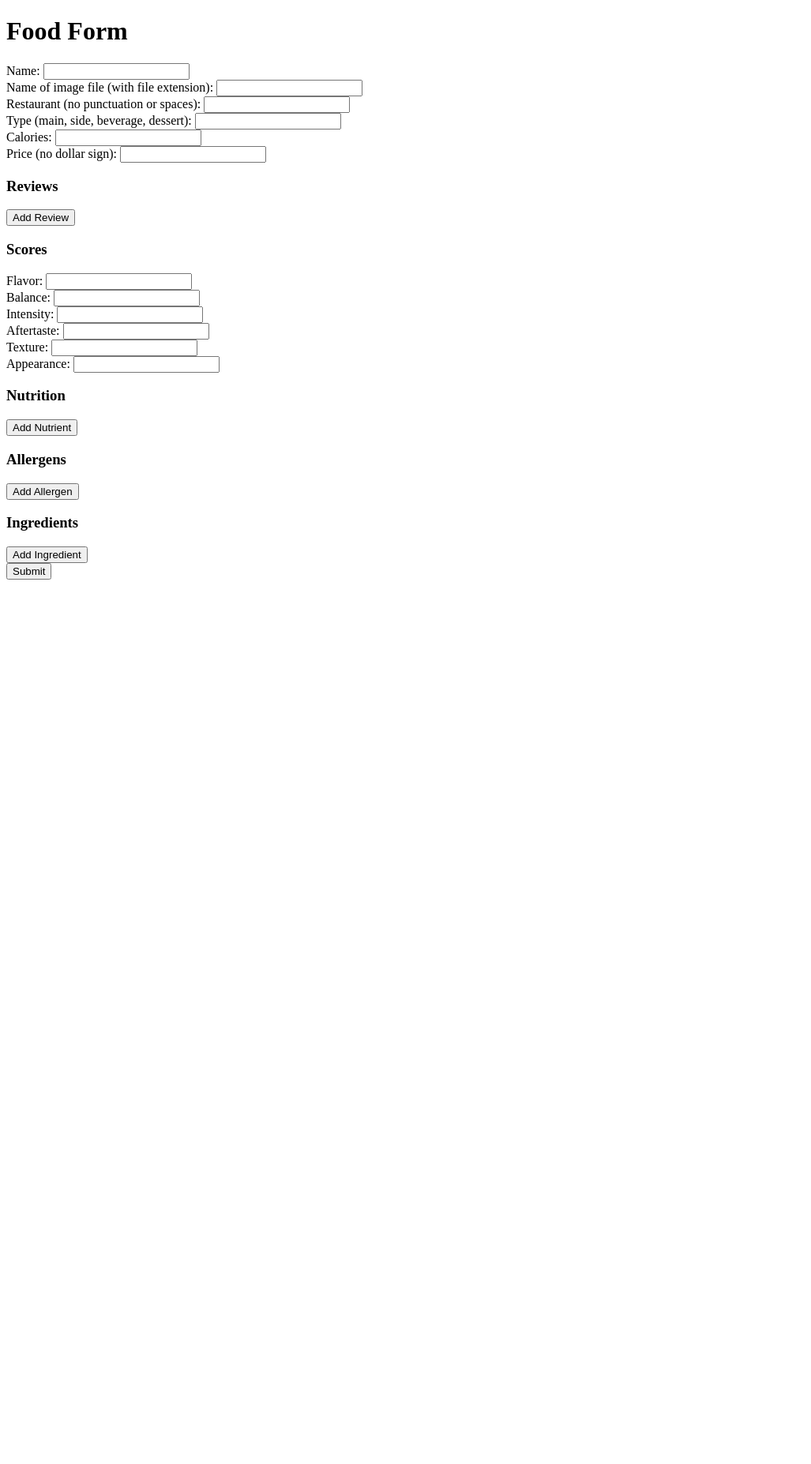
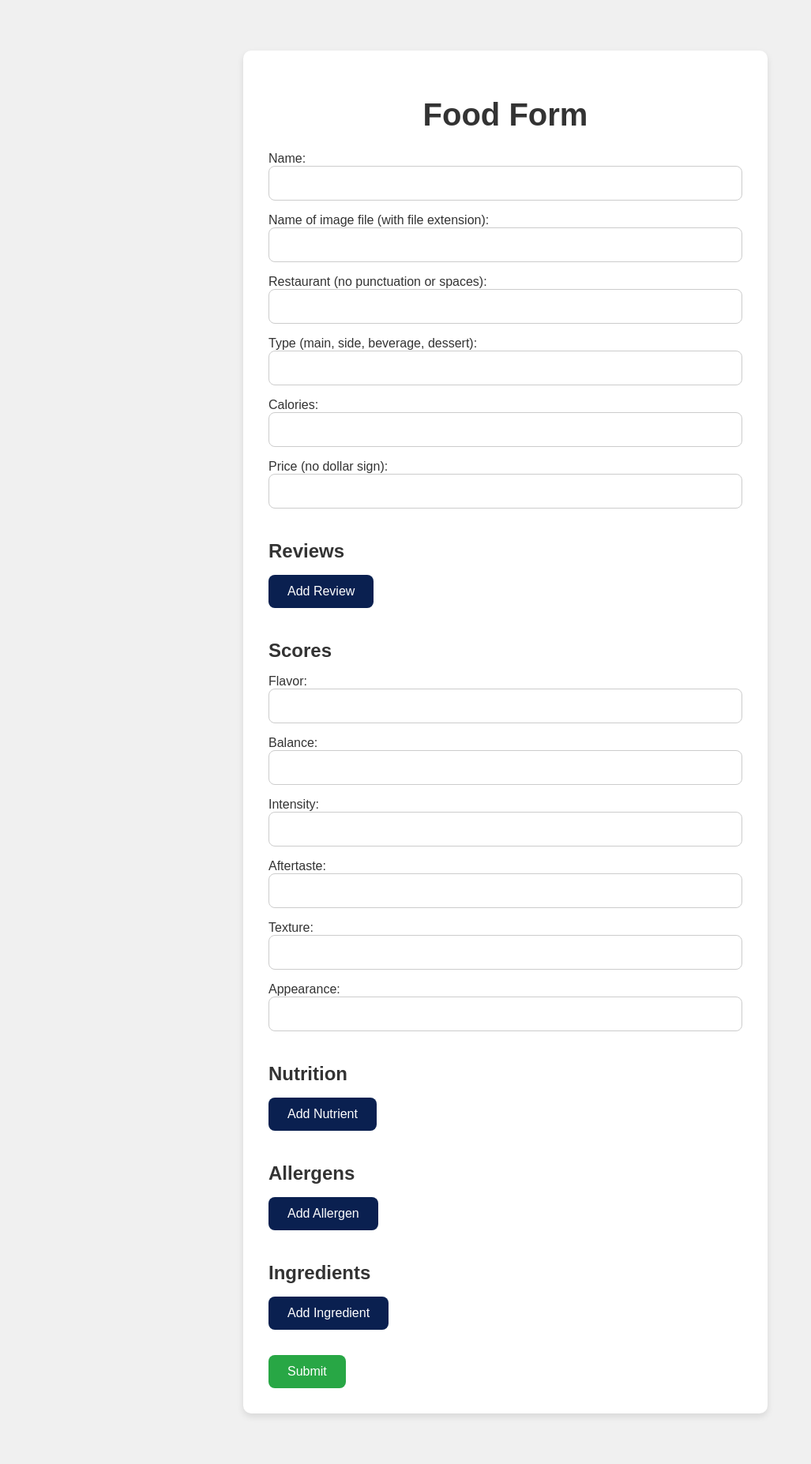
Before and after one commit to HexaA2/foodieJSON, a Flask app: page /food in a window 1280 px wide. Shown: the whole page at 79% size, without its empty margins (0-1027 px from the left). Before the commit the page ends 734 px from the top, so only its background shows below. Run offline with Flask 3, Linux system fonts and the light colour scheme.

Commit message:
form styling

```diff
--- /dev/null
+++ b/static/styles.css
@@ -0,0 +1,147 @@
+/* General styles */
+body {
+    font-family: Arial, sans-serif;
+    display: flex;
+    flex-direction: column;
+    align-items: center;
+    justify-content: flex-start;
+    min-height: 100vh;
+    margin: 0;
+    background-color: #f0f0f0;
+    padding: 2rem 1rem;
+    align-items: center;
+    justify-content: center;
+}
+
+h1 {
+    font-size: 2.5rem;
+    margin-bottom: 1.5rem;
+    color: #333;
+    text-align: center;
+}
+
+/* Button styles for index page */
+.button-container {
+    display: flex;
+    flex-direction: column;
+    align-items: center;
+}
+
+.button {
+    text-decoration: none;
+    font-size: 1.2rem;
+    color: white;
+    background-color: #0a2050;
+    padding: 1rem 2rem;
+    margin: 0.5rem;
+    border-radius: 10px;
+    transition: background-color 0.3s, box-shadow 0.3s;
+    display: inline-block;
+    text-align: center;
+}
+
+.button:hover {
+    background-color: #163a82;
+    box-shadow: 0 4px 8px rgba(0, 0, 0, 0.2);
+}
+
+/* Form container styles */
+.form-container {
+    background-color: #fff;
+    padding: 2rem;
+    border-radius: 10px;
+    box-shadow: 0 4px 8px rgba(0, 0, 0, 0.1);
+    max-width: 600px;
+    width: 100%;
+    margin: 2rem 0; /* Adds space around the form */
+}
+
+h3 {
+    font-size: 1.5rem;
+    color: #333;
+    margin-bottom: 1rem;
+}
+
+.form {
+    display: flex;
+    flex-direction: column;
+}
+
+label {
+    font-size: 1rem;
+    margin-bottom: 0.5rem;
+    color: #333;
+}
+
+.input-field, textarea {
+    padding: 0.75rem;
+    margin-bottom: 1rem;
+    border: 1px solid #ccc;
+    border-radius: 8px;
+    width: 100%;
+    font-size: 1rem;
+    box-sizing: border-box;
+}
+
+.textarea-field {
+    padding: 0.75rem;
+    border-radius: 8px;
+    border: 1px solid #ccc;
+    width: 100%;
+    box-sizing: border-box;
+    margin-bottom: 1rem;
+}
+
+.paragraph-container {
+    margin-bottom: 1rem;
+    padding: 1rem;
+    background-color: #f9f9f9;
+    border-radius: 8px;
+    border: 1px solid #ddd;
+}
+
+button {
+    cursor: pointer;
+    font-size: 1rem;
+    padding: 0.75rem 1.5rem;
+    border-radius: 8px;
+    border: none;
+    transition: background-color 0.3s;
+}
+
+/* Add Paragraph and Remove buttons for form */
+.add-btn {
+    background-color: #0a2050;
+    color: white;
+    margin-bottom: 1rem;
+}
+
+.add-btn:hover {
+    background-color: #163a82;
+}
+
+.submit-btn {
+    background-color: #28a745;
+    color: white;
+    margin-top: 1rem;
+}
+
+.submit-btn:hover {
+    background-color: #218838;
+}
+
+.remove-btn {
+    background-color: #dc3545;
+    color: white;
+    margin-top: 0.5rem;
+}
+
+.remove-btn:hover {
+    background-color: #c82333;
+}
+
+/* Ensure the page can scroll */
+html, body {
+    height: auto; /* Allows page to expand beyond the initial viewport */
+    overflow-y: auto;
+}
--- a/templates/food_form.html
+++ b/templates/food_form.html
@@ -4,25 +4,26 @@
     <meta charset="UTF-8">
     <meta name="viewport" content="width=device-width, initial-scale=1.0">
     <title>Food Form</title>
+    <link rel="stylesheet" href="{{ url_for('static', filename='styles.css') }}">
     <script>
         function addReview() {
             const container = document.getElementById('reviews');
             const index = container.children.length;
             const html = `
-                <div>
+                <div class="review-container">
                     <label for="review_title_${index}">Review Title:</label>
-                    <input type="text" id="review_title_${index}" name="review_title"><br>
+                    <input type="text" id="review_title_${index}" name="review_title" class="input-field"><br>
 
                     <label for="review_content_${index}">Review:</label>
-                    <textarea id="review_content_${index}" name="review_content"></textarea><br>
+                    <textarea id="review_content_${index}" name="review_content" class="textarea-field"></textarea><br>
 
                     <label for="review_author_${index}">Author:</label>
-                    <input type="text" id="review_author_${index}" name="review_author"><br>
+                    <input type="text" id="review_author_${index}" name="review_author" class="input-field"><br>
 
                     <label for="review_author_image_${index}">Author (camelcase):</label>
-                    <input type="text" id="review_author_image_${index}" name="review_author_image"><br>
+                    <input type="text" id="review_author_image_${index}" name="review_author_image" class="input-field"><br>
 
-                    <button type="button" onclick="removeElement(this)">Remove Review</button><br>
+                    <button type="button" class="remove-btn" onclick="removeElement(this)">Remove Review</button><br>
                 </div>
             `;
             container.insertAdjacentHTML('beforeend', html);
@@ -32,14 +33,14 @@
             const container = document.getElementById('nutrients');
             const index = container.children.length;
             const html = `
-                <div>
+                <div class="nutrient-container">
                     <label for="nutrient_${index}">Nutrient:</label>
-                    <input type="text" id="nutrient_${index}" name="nutrient"><br>
+                    <input type="text" id="nutrient_${index}" name="nutrient" class="input-field"><br>
 
                     <label for="nutrient_value_${index}">Value (with units):</label>
-                    <input type="text" id="nutrient_value_${index}" name="nutrient_value"><br>
+                    <input type="text" id="nutrient_value_${index}" name="nutrient_value" class="input-field"><br>
 
-                    <button type="button" onclick="removeElement(this)">Remove Nutrient</button><br>
+                    <button type="button" class="remove-btn" onclick="removeElement(this)">Remove Nutrient</button><br>
                 </div>
             `;
             container.insertAdjacentHTML('beforeend', html);
@@ -49,14 +50,14 @@
             const container = document.getElementById('ingredients');
             const index = container.children.length;
             const html = `
-                <div>
+                <div class="ingredient-container">
                     <label for="ingredient_${index}">Ingredient:</label>
-                    <input type="text" id="ingredient_${index}" name="ingredient"><br>
+                    <input type="text" id="ingredient_${index}" name="ingredient" class="input-field"><br>
 
                     <label for="ingredient_details_${index}">Details:</label>
-                    <input type="text" id="ingredient_details_${index}" name="ingredient_details"><br>
+                    <input type="text" id="ingredient_details_${index}" name="ingredient_details" class="input-field"><br>
 
-                    <button type="button" onclick="removeElement(this)">Remove Ingredient</button><br>
+                    <button type="button" class="remove-btn" onclick="removeElement(this)">Remove Ingredient</button><br>
                 </div>
             `;
             container.insertAdjacentHTML('beforeend', html);
@@ -66,11 +67,11 @@
             const container = document.getElementById('allergens');
             const index = container.children.length;
             const html = `
-                <div>
+                <div class="allergen-container">
                     <label for="allergen_${index}">Allergen (Capitalize first letter):</label>
-                    <input type="text" id="allergen_${index}" name="allergen"><br>
+                    <input type="text" id="allergen_${index}" name="allergen" class="input-field"><br>
 
-                    <button type="button" onclick="removeElement(this)">Remove Allergen</button><br>
+                    <button type="button" class="remove-btn" onclick="removeElement(this)">Remove Allergen</button><br>
                 </div>
             `;
             container.insertAdjacentHTML('beforeend', html);
@@ -82,75 +83,77 @@
     </script>
 </head>
 <body>
+    <div class="form-container">
         <h1>Food Form</h1>
         <form action="{{ url_for('food_form') }}" method="post">
             <label for="name">Name:</label>
-        <input type="text" id="name" name="name" required><br>
+            <input type="text" id="name" name="name" class="input-field" required><br>
 
             <label for="image">Name of image file (with file extension):</label>
-        <input type="text" id="image" name="image" required><br>
+            <input type="text" id="image" name="image" class="input-field" required><br>
 
             <label for="source">Restaurant (no punctuation or spaces):</label>
-        <input type="text" id="source" name="source" required><br>
+            <input type="text" id="source" name="source" class="input-field" required><br>
 
             <label for="type">Type (main, side, beverage, dessert):</label>
-        <input type="text" id="type" name="type" required><br>
+            <input type="text" id="type" name="type" class="input-field" required><br>
 
             <label for="calories">Calories:</label>
-        <input type="number" id="calories" name="calories" required><br>
+            <input type="number" id="calories" name="calories" class="input-field" required><br>
 
             <label for="price">Price (no dollar sign):</label>
-        <input type="number" id="price" name="price" step="0.01" required><br>
+            <input type="number" id="price" name="price" class="input-field" step="0.01" required><br>
 
             <!-- Reviews -->
             <h3>Reviews</h3>
-        <div id="reviews">
+            <div id="reviews" class="reviews-container">
                 <!-- JavaScript will add reviews here -->
             </div>
-        <button type="button" onclick="addReview()">Add Review</button><br>
+            <button type="button" class="add-btn" onclick="addReview()">Add Review</button><br>
 
             <!-- Scores -->
             <h3>Scores</h3>
             <label for="flavor">Flavor:</label>
-        <input type="number" id="flavor" name="flavor" step="0.1" required><br>
+            <input type="number" id="flavor" name="flavor" class="input-field" step="0.1" required><br>
 
             <label for="balance">Balance:</label>
-        <input type="number" id="balance" name="balance" step="0.1" required><br>
+            <input type="number" id="balance" name="balance" class="input-field" step="0.1" required><br>
 
             <label for="intensity">Intensity:</label>
-        <input type="number" id="intensity" name="intensity" step="0.1" required><br>
+            <input type="number" id="intensity" name="intensity" class="input-field" step="0.1" required><br>
 
             <label for="aftertaste">Aftertaste:</label>
-        <input type="number" id="aftertaste" name="aftertaste" step="0.1" required><br>
+            <input type="number" id="aftertaste" name="aftertaste" class="input-field" step="0.1" required><br>
 
             <label for="texture">Texture:</label>
-        <input type="number" id="texture" name="texture" step="0.1" required><br>
+            <input type="number" id="texture" name="texture" class="input-field" step="0.1" required><br>
 
             <label for="appearance">Appearance:</label>
-        <input type="number" id="appearance" name="appearance" step="0.1" required><br>
+            <input type="number" id="appearance" name="appearance" class="input-field" step="0.1" required><br>
 
             <!-- Nutrition -->
             <h3>Nutrition</h3>
-        <div id="nutrients">
+            <div id="nutrients" class="nutrients-container">
                 <!-- JavaScript will add nutrients here -->
             </div>
-        <button type="button" onclick="addNutrient()">Add Nutrient</button><br>
+            <button type="button" class="add-btn" onclick="addNutrient()">Add Nutrient</button><br>
 
             <!-- Allergens -->
             <h3>Allergens</h3>
-        <div id="allergens">
+            <div id="allergens" class="allergens-container">
                 <!-- JavaScript will add allergens here -->
             </div>
-        <button type="button" onclick="addAllergen()">Add Allergen</button><br>
+            <button type="button" class="add-btn" onclick="addAllergen()">Add Allergen</button><br>
 
             <!-- Ingredients -->
             <h3>Ingredients</h3>
-        <div id="ingredients">
+            <div id="ingredients" class="ingredients-container">
                 <!-- JavaScript will add ingredients here -->
             </div>
-        <button type="button" onclick="addIngredient()">Add Ingredient</button><br>
+            <button type="button" class="add-btn" onclick="addIngredient()">Add Ingredient</button><br>
 
-        <button type="submit">Submit</button>
+            <button type="submit" class="submit-btn">Submit</button>
         </form>
+    </div>
 </body>
 </html>
```
Also changed, not shown: templates/blog_form.html (+14 -11 lines), templates/index.html (+7 -6 lines), templates/restaurant_form.html (+17 -14 lines). Lines whose indentation alone changed are shown as unchanged.
